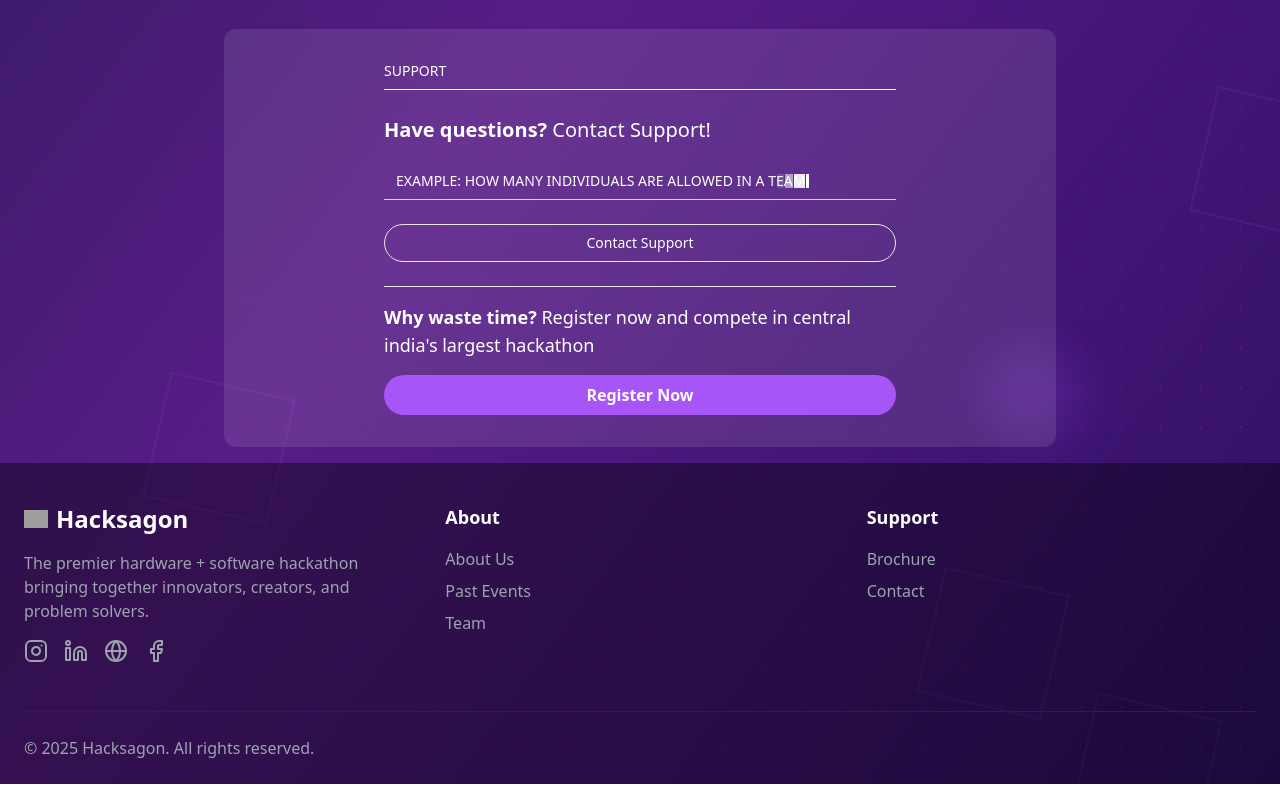
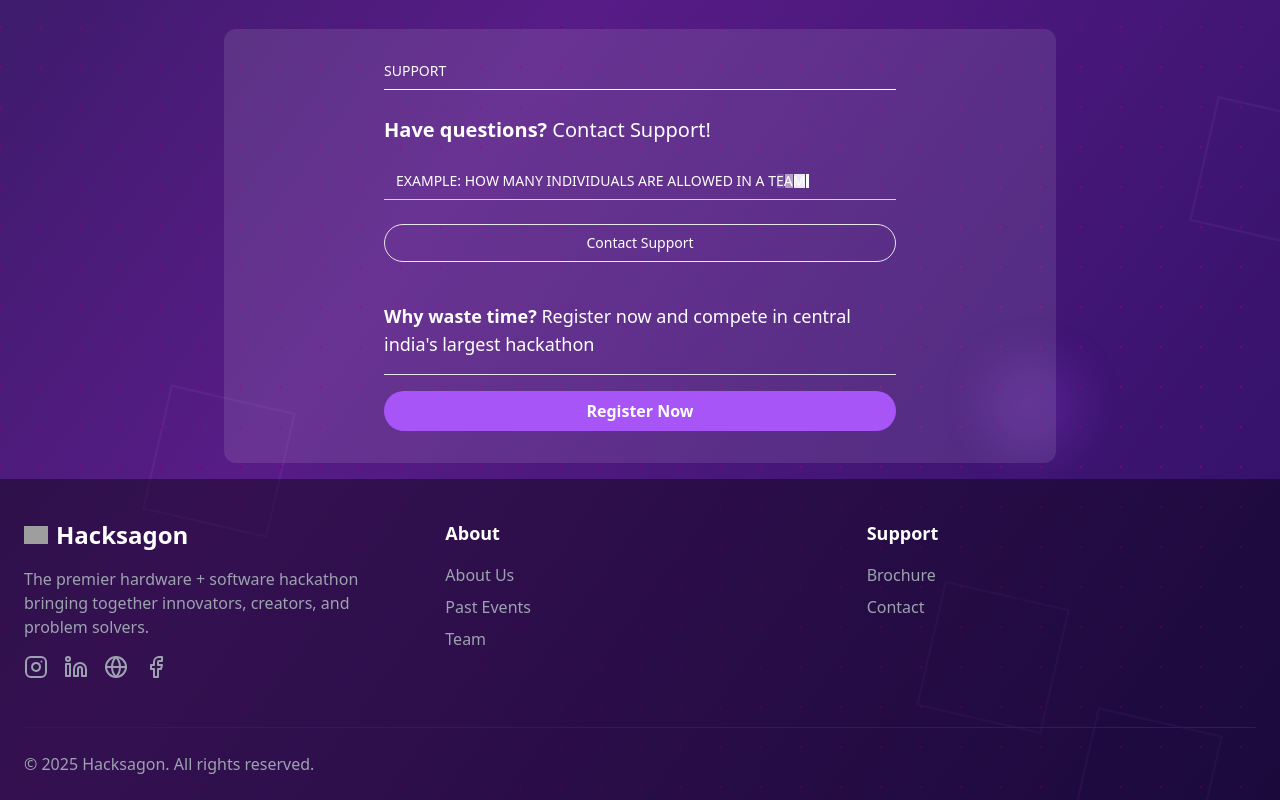
Before and after one commit to AdityaKrSingh26/Hacksagon, a React (Vite) app: page /brochure in a window 1280 px wide. Shown: the part 974-1774 px from the top of the page. Built offline with nearby package versions, Linux system fonts and the light colour scheme; grey boxes are pictures that could not be loaded.

Commit message:
minor change

```diff
--- a/src/components/contactus-bottom.tsx
+++ b/src/components/contactus-bottom.tsx
@@ -84,7 +84,7 @@ export const ContactSection = () => {
         </Link>
 
         <div className="mt-8">
-          <p className="text-lg font-medium w-full border-t py-4">
+          <p className="text-lg font-medium w-full border-b py-4 mb-4">
             <strong>Why waste time?</strong> Register now and compete in central india's largest hackathon
           </p>
           <Link
```
Lines whose indentation alone changed are shown as unchanged.
